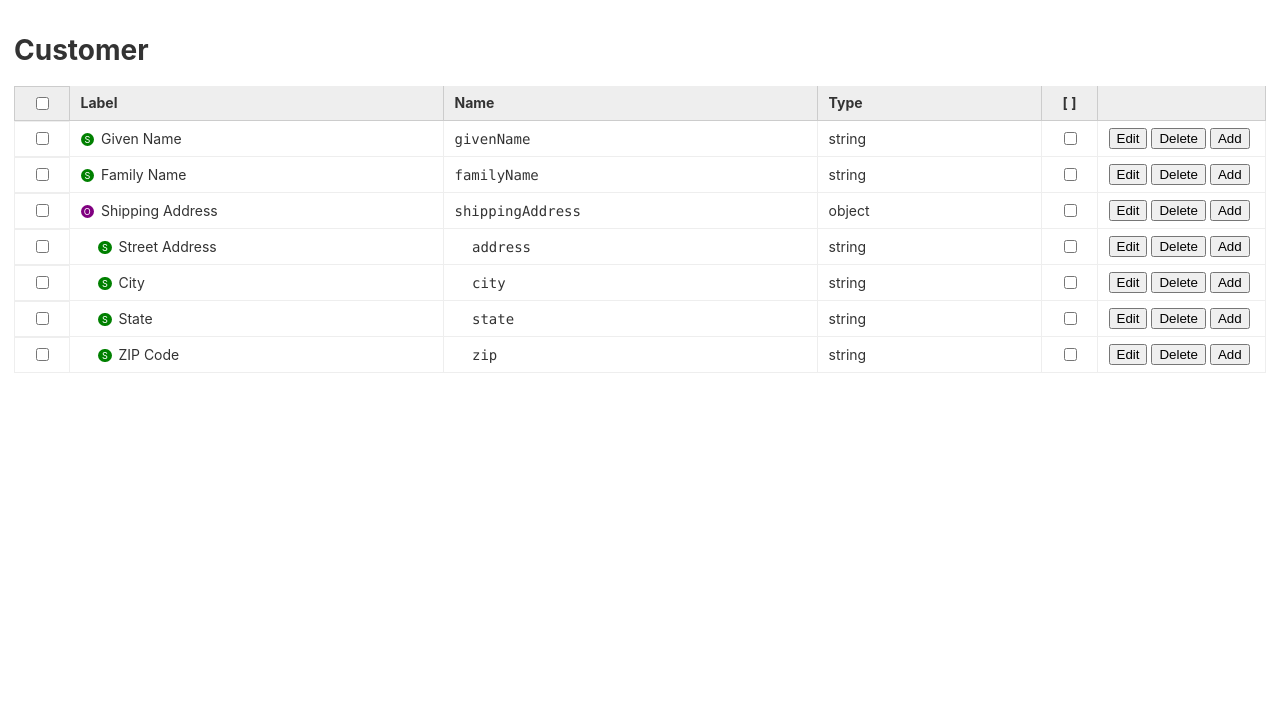
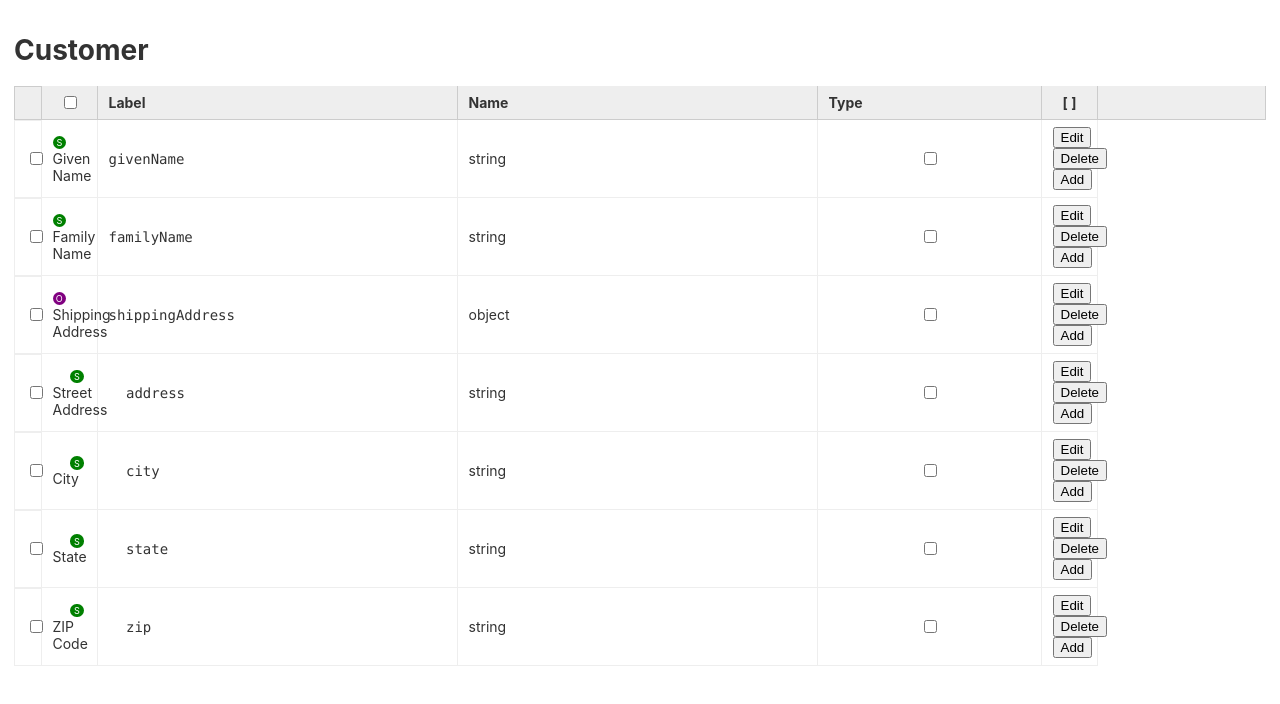
Before and after one commit to jmakeig/machine-store, a Svelte app: page / in a window 1280 px wide. Shown: the top 704 px of the page. Built offline with nearby package versions, Linux system fonts and the light colour scheme.

Commit message:
Adds index column

```diff
--- a/src/EntityEditor.svelte
+++ b/src/EntityEditor.svelte
@@ -27,6 +27,9 @@
 </script>
 
 <style>
+	thead .index {
+		width: 2em;
+	}
 	thead .select,
 	thead .cardinality {
 		width: 4em;
@@ -47,6 +50,7 @@
 <table>
 	<thead>
 		<tr>
+			<th scope="col" class="index">&nbsp;</th>
 			<th scope="col" class="select">
 				<input type="checkbox" />
 			</th>
@@ -54,12 +58,12 @@
 			<th scope="col" class="name">Name</th>
 			<th scope="col" class="type">Type</th>
 			<th scope="col" class="cardinality" title="Cardinality">[ ]</th>
-			<th scope="col" class="actions" />
+			<th scope="col" class="actions">&nbsp;</th>
 		</tr>
 	</thead>
 	<tbody>
-		{#each Array.from(flatten(properties)) as { property, ancestors }}
-			<PropertyEditor value={property} level={ancestors.length} />
+		{#each Array.from(flatten(properties)) as { property, ancestors }, index}
+			<PropertyEditor value={property} level={ancestors.length} {index} />
 		{:else}
 			<p>Nope!</p>
 		{/each}
```
